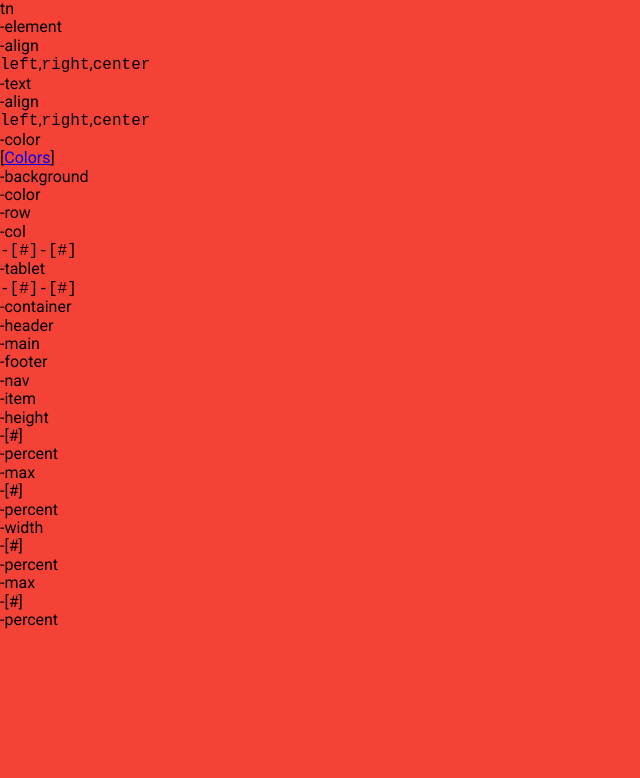
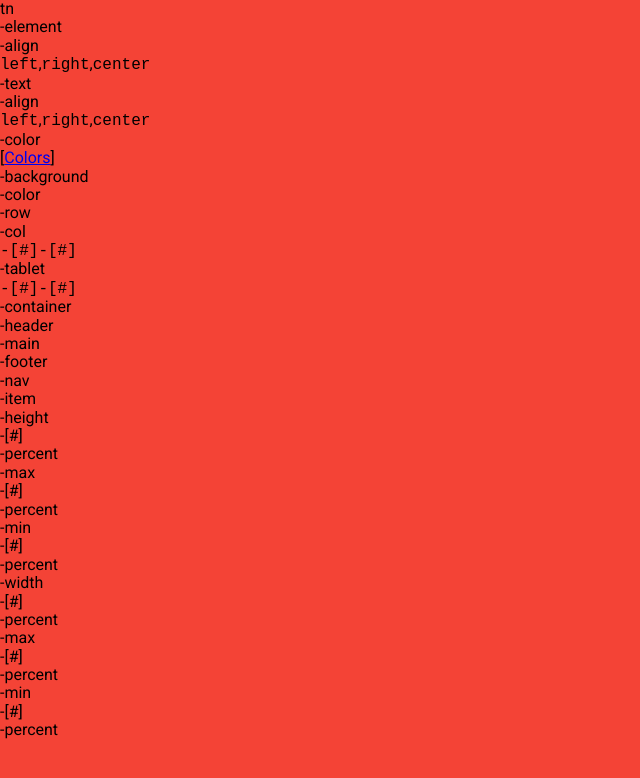
Before and after one commit to tumblenet/tumblenet-css, a Jekyll site: the page built from CLASS STANDED.md, in a window 1280 px wide. Shown: the top 778 px of the page, without its empty margins (0-640 px from the left). Built offline with Jekyll 4.4.1, drawn with Linux system fonts in a browser that asks for light colours; our own code applies the rules of GitHub Pages for plain Markdown files.

Commit message:
Update CLASS STANDED.md

```diff
--- a/CLASS STANDED.md
+++ b/CLASS STANDED.md
@@ -41,6 +41,10 @@ tn
 >>> -[#]
 >>>> -percent
 
+>> -min
+>>> -[#]
+>>>> -percent
+
 > -width
 >> -[#]
 >>>-percent
@@ -48,3 +52,7 @@ tn
 >> -max
 >>> -[#]
 >>>> -percent
+
+>> -min
+>>> -[#]
+>>>> -percent
```
